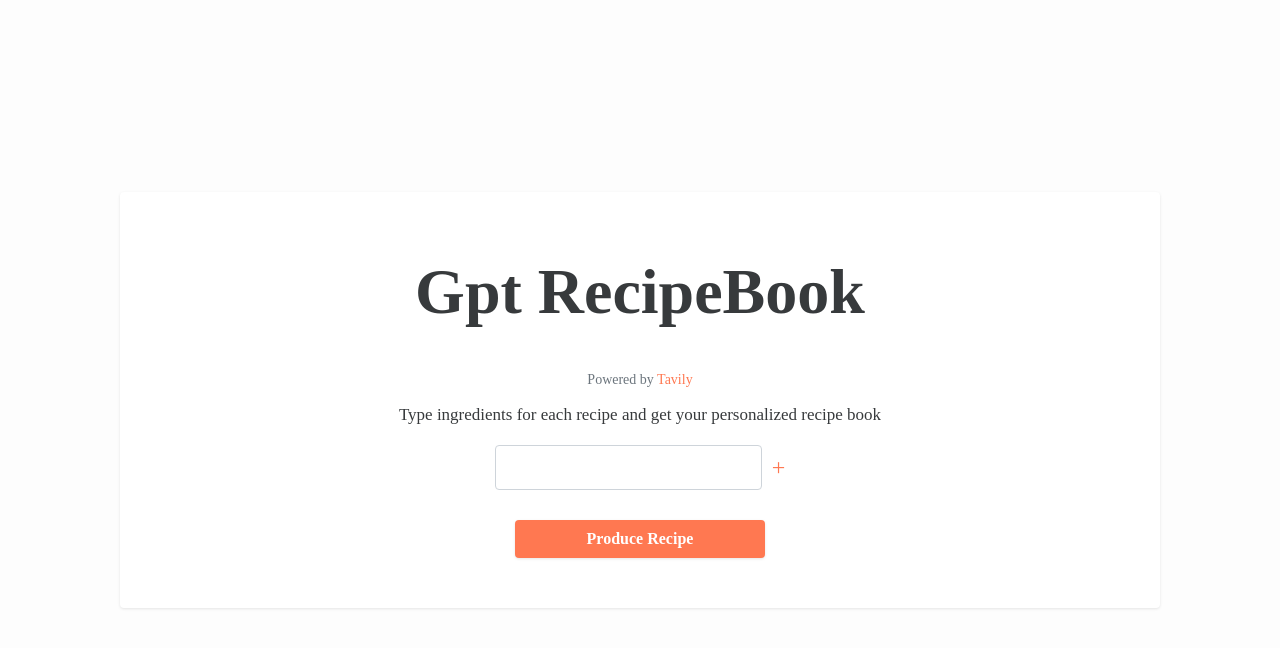
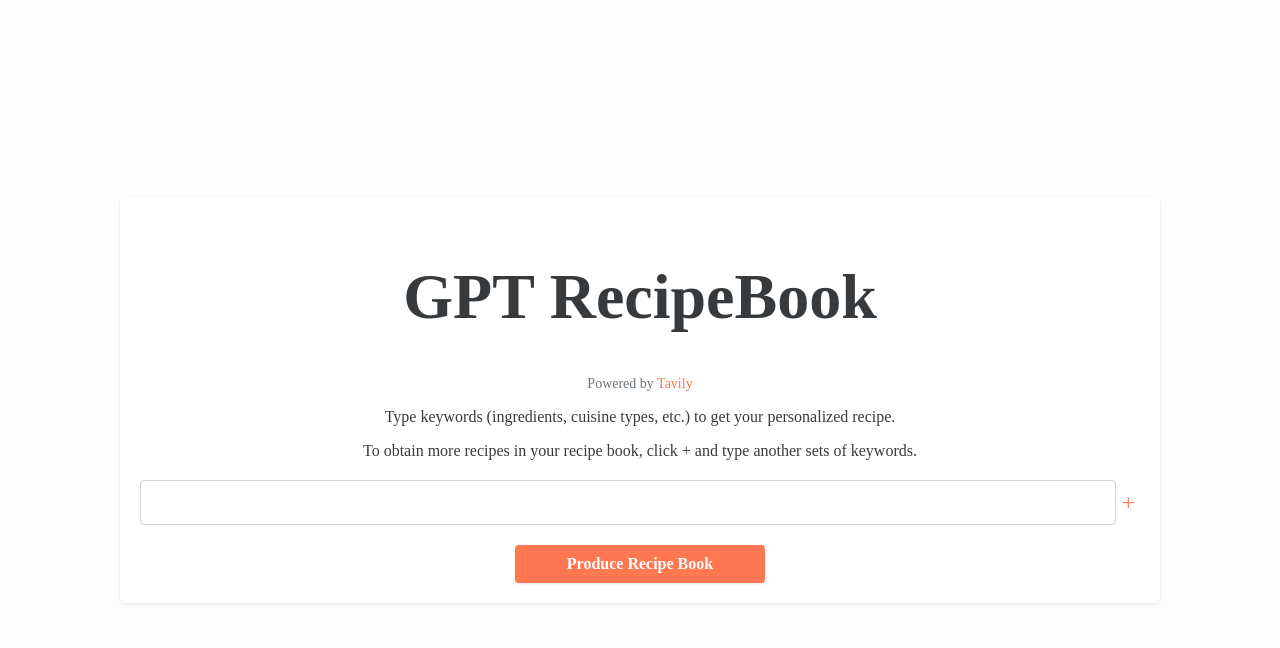
Before and after one commit to YutongDaisyHe/GPT-Recipe, a Flask app: page / in a window 1280 px wide. Shown: the top 648 px of the page. Run offline with Flask 3, Linux system fonts and the light colour scheme.

Commit message:
modified front page

```diff
--- a/frontend/index.html
+++ b/frontend/index.html
@@ -11,23 +11,24 @@
     <div class="container">
         <header>
             <div class="header-content">
-                <h1>Gpt RecipeBook</h1>
+                <h1>GPT RecipeBook</h1>
             </div>
             <p class="powered-by">Powered by <a href="https://tavily.com" target="_blank">Tavily</a></p>
-            <p class = "ingredients-interest">Type ingredients for each recipe and get your personalized recipe book</p>
+            <p class = "keywords-interest">Type keywords (ingredients, cuisine types, etc.) to get your personalized recipe.</p>
+            <p class = "keywords-interest">To obtain more recipes in your recipe book, click + and type another sets of keywords.</p>
 
         </header>
 
-        <section class="ingredient-selection">
-            <form id="ingredientForm">
-                <div class="form-group" id="ingredientGroup1">
-                    <input class = "inputText" type="text" id="ingredient1" name="ingredient1" required>
-                    <span class="icon add-ingredient">---</span>
-                    <span class="icon remove-ingredient">-</span>
+        <section class="keyword-selection">
+            <form id="keywordForm">
+                <div class="form-group" id="keywordGroup1">
+                    <input class = "inputText" type="text" id="keyword1" name="keyword1" required>
+                    <span class="icon add-keyword">+</span>
+                    <span class="icon remove-keyword">-</span>
                 </div>
             </form>
 
-            <button type="button" id="produceRecipe">Produce Recipe</button>
+            <button type="button" id="produceRecipe">Produce Recipe Book</button>
 
         </section>
 
--- a/frontend/static/scripts.js
+++ b/frontend/static/scripts.js
@@ -1,26 +1,26 @@
 
 let selectedLayout = 'layout_1.html'; // Default layout
 
-function selectLayout(event) {
-    document.querySelectorAll('.layout-icon').forEach(icon => {
-        icon.classList.remove('selected');
-    });
-    event.target.classList.add('selected');
-    selectedLayout = event.target.getAttribute('data-layout');
-}
+// function selectLayout(event) {
+//     document.querySelectorAll('.layout-icon').forEach(icon => {
+//         icon.classList.remove('selected');
+//     });
+//     event.target.classList.add('selected');
+//     selectedLayout = event.target.getAttribute('data-layout');
+// }
 
 
 function produceRecipe() {
-    var ingredients = [];
-    for (var i = 1; i <= ingredientCount; i++) {
-        var ingredient = document.getElementById('ingredient' + i).value.trim();
-        if (ingredient) {
-            ingredients.push(ingredient);
+    var keywords = [];
+    for (var i = 1; i <= keywordCount; i++) {
+        var keyword = document.getElementById('keyword' + i).value.trim();
+        if (keyword) {
+            keywords.push(keyword);
         }
     }
 
-    if (ingredients.length === 0) {
-        alert('Please fill in at least one ingredient.');
+    if (keywords.length === 0) {
+        alert('Please fill in at least one keyword.');
         return;
     }
 
@@ -29,7 +29,7 @@
 
 
     const payload = {
-        ingredients: ingredients,
+        keywords: keywords,
         layout: selectedLayout
     };
 
@@ -77,7 +77,7 @@
 }
 
 
-let ingredientCount = 1;
+let keywordCount = 1;
 
 window.addEventListener('DOMContentLoaded', (event) => {
     document.getElementById('produceRecipe').addEventListener('click', produceRecipe);
@@ -85,61 +85,61 @@
     // document.querySelectorAll('.layout-icon').forEach(icon => {
     //     icon.addEventListener('click', selectLayout);
     // });
-    addIconToLastingredient();
+    addIconToLastkeyword();
 });
 
-function addIconToLastingredient() {
-    // Remove icons from all ingredients
-    document.querySelectorAll('.add-ingredient, .remove-ingredient').forEach(icon => {
+function addIconToLastkeyword() {
+    // Remove icons from all keywords
+    document.querySelectorAll('.add-keyword, .remove-keyword').forEach(icon => {
         icon.remove();
     });
 
-    // Add icons to the last ingredient only
-    const lastingredient = document.getElementById('ingredientGroup' + ingredientCount);
-    if (lastingredient) {
+    // Add icons to the last keyword only
+    const lastkeyword = document.getElementById('keywordGroup' + keywordCount);
+    if (lastkeyword) {
         const addIcon = document.createElement('span');
-        addIcon.className = 'icon add-ingredient';
+        addIcon.className = 'icon add-keyword';
         addIcon.textContent = '+';
-        addIcon.addEventListener('click', addingredientField);
-        lastingredient.appendChild(addIcon);
+        addIcon.addEventListener('click', addkeywordField);
+        lastkeyword.appendChild(addIcon);
 
-        if (ingredientCount > 1) {
+        if (keywordCount > 1) {
             const removeIcon = document.createElement('span');
-            removeIcon.className = 'icon remove-ingredient';
+            removeIcon.className = 'icon remove-keyword';
             removeIcon.textContent = '-';
-            removeIcon.addEventListener('click', removeingredientField);
-            lastingredient.appendChild(removeIcon);
+            removeIcon.addEventListener('click', removekeywordField);
+            lastkeyword.appendChild(removeIcon);
         }
     }
 }
 
-function addingredientField() {
-    ingredientCount++;
+function addkeywordField() {
+    keywordCount++;
     const formGroup = document.createElement('div');
     formGroup.className = 'form-group';
-    formGroup.id = 'ingredientGroup' + ingredientCount;
+    formGroup.id = 'keywordGroup' + keywordCount;
 
     const inputElement = document.createElement('input');
     inputElement.type = 'text';
-    inputElement.id = 'ingredient' + ingredientCount;
-    inputElement.name = 'ingredient' + ingredientCount;
+    inputElement.id = 'keyword' + keywordCount;
+    inputElement.name = 'keyword' + keywordCount;
     inputElement.className = 'inputText';
     inputElement.required = true;
 
     formGroup.appendChild(inputElement);
 
-    document.getElementById('ingredientForm').appendChild(formGroup);
+    document.getElementById('keywordForm').appendChild(formGroup);
 
-    addIconToLastingredient();
+    addIconToLastkeyword();
 }
 
 
-function removeingredientField(event) {
-    const ingredientGroup = event.target.parentElement;
-    if (ingredientGroup && ingredientGroup.id !== 'ingredientGroup1') {
-        ingredientGroup.remove();
-        ingredientCount--;
-        addIconToLastingredient();
+function removekeywordField(event) {
+    const keywordGroup = event.target.parentElement;
+    if (keywordGroup && keywordGroup.id !== 'keywordGroup1') {
+        keywordGroup.remove();
+        keywordCount--;
+        addIconToLastkeyword();
     }
 }
 
--- a/frontend/static/styles.css
+++ b/frontend/static/styles.css
@@ -9,32 +9,6 @@
     justify-content: center;
     align-items: center;
     height: 100vh;
-}
-
-/* General Utility Classes */
-.wd-bg-light-blue {
-    background-color: #e9ecef;
-}
-
-.wd-component-outline {
-    border-radius: 4px;
-    border: 1px solid #ced4da;
-}
-
-.wd-button-blue {
-    background-color: #ff7851;
-    border: 0;
-    border-radius: 4px;
-    padding: 8px 12px;
-    color: white;
-}
-
-.wd-width-80 {
-    width: 80%;
-}
-
-.wd-font-18 {
-    font-size: 18px;
 }
 
 /* Specific Element Styles */
@@ -129,6 +103,7 @@
     font-size: 16px;
     font-weight: bolder;
     margin: 20px auto 0;
+    display: block;
 }
 
 #produceRecipe:hover {
@@ -220,3 +195,35 @@
     background-color: #ffffff;
     color: #373a3c;
 }
+
+.tooltip {
+    position: relative;
+    display: inline-block;
+    cursor: pointer;
+}
+
+.tooltip .tooltiptext {
+    visibility: hidden;
+    width: 220px;
+    background-color: black;
+    color: #fff;
+    text-align: center;
+    border-radius: 5px;
+    padding: 5px;
+    position: absolute;
+    z-index: 1;
+    bottom: 125%; /* Position the tooltip above the icon */
+    left: 50%;
+    margin-left: -110px;
+    opacity: 0;
+    transition: opacity 0.3s;
+}
+
+.tooltip:hover .tooltiptext {
+    visibility: visible;
+    opacity: 1;
+}
+
+.icon {
+    margin: 0 5px;
+}
```
Also changed, not shown: 1 other file.
